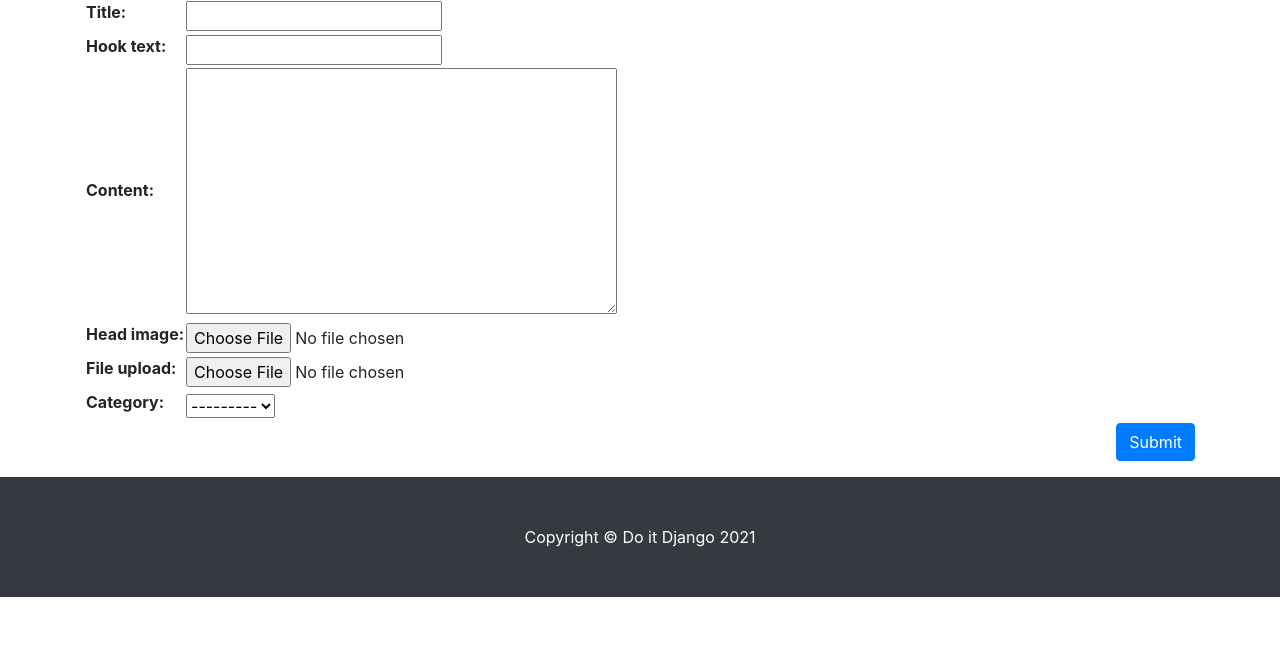
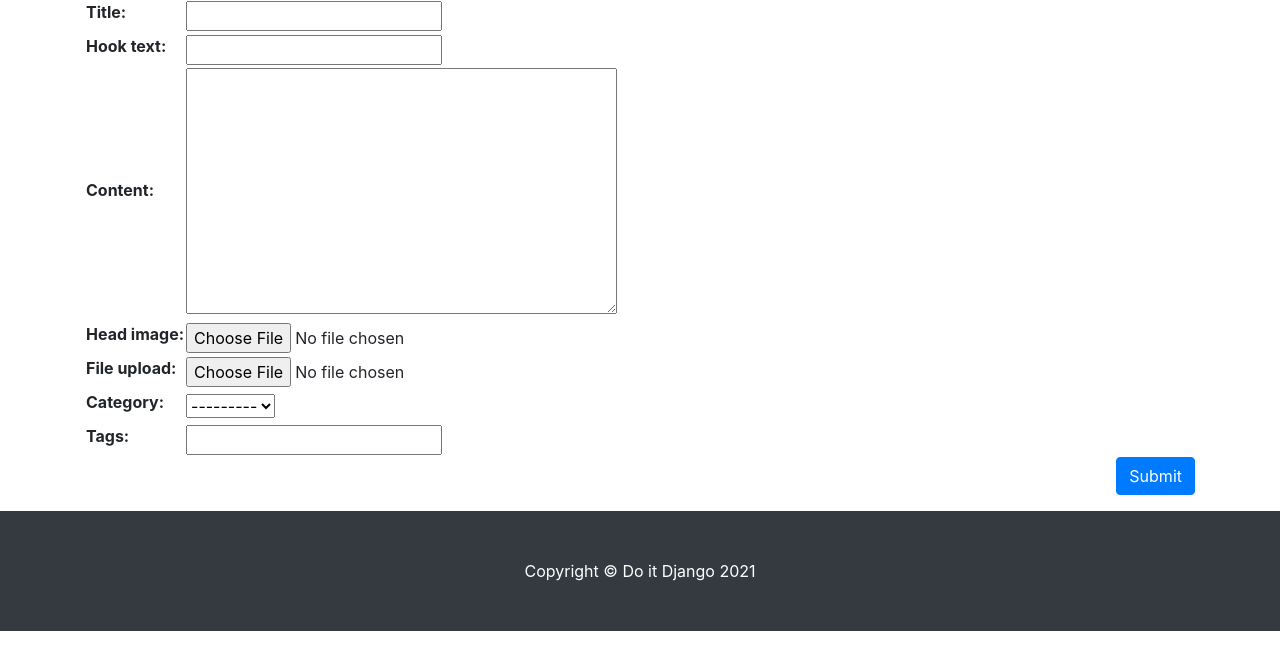
Before and after one commit to kyy119/do_it_django_2021, a Django app: page /blog/create_post/ in a window 1280 px wide. Shown: the part 154-800 px from the top of the page. Run offline with Django 4.2, Linux system fonts and the light colour scheme; the visitor is signed in with stand-in values (Sample User, id 1); data that the repository does not hold is empty; some libraries are stand-ins or nearby versions.

Commit message:
포스트 작성할 때 텍스트로 태그 지정하기

```diff
--- a/blog/templates/blog/post_form.html
+++ b/blog/templates/blog/post_form.html
@@ -10,6 +10,10 @@
 <form method="post" enctype="multipart/form-data">{% csrf_token %}
     <table>
         {{ form }}
+        <tr>
+            <th><label for="id_tags_str">Tags:</label></th>
+            <td><input type="text" name="tags_str" id="id_tags_str"></td>
+        </tr>
     </table>
     <button type="submit" class="btn btn-primary float-right">Submit</button>
 </form>
--- a/blog/views.py
+++ b/blog/views.py
@@ -1,5 +1,6 @@
 from django.core.exceptions import PermissionDenied
 from django.shortcuts import render, redirect
+from django.utils.text import slugify
 from django.views.generic import ListView, DetailView, CreateView, UpdateView
 from .models import Post, Category, Tag
 from django.contrib.auth.mixins import LoginRequiredMixin, UserPassesTestMixin
@@ -35,12 +36,26 @@ class PostCreate(LoginRequiredMixin, UserPassesTestMixin, CreateView):
 
     def test_func(self):
         return self.request.user.is_superuser or self.request.user.is_staff
-
     def form_valid(self, form):
         current_user = self.request.user
         if current_user.is_authenticated and (current_user.is_staff or current_user.is_superuser):
             form.instance.author = current_user
-            return super(PostCreate, self).form_valid(form)
+
+            response = super(PostCreate, self).form_valid(form)
+            tags_str = self.request.POST.get('tags_str')
+            if tags_str:
+                tags_str = tags_str.strip()
+                tags_str = tags_str.replace(',', ';')
+                tags_list = tags_str.split(';')
+
+                for t in tags_list:
+                    t = t.strip()
+                    tag, is_tag_created = Tag.objects.get_or_create(name=t)
+                    if is_tag_created:
+                        tag.slug = slugify(t, allow_unicode=True)
+                        tag.save()
+                    self.object.tags.add(tag)
+            return response
         else:
             return redirect('/blog/')
 
```
Also changed, not shown: blog/tests.py (+12 -1 lines).
